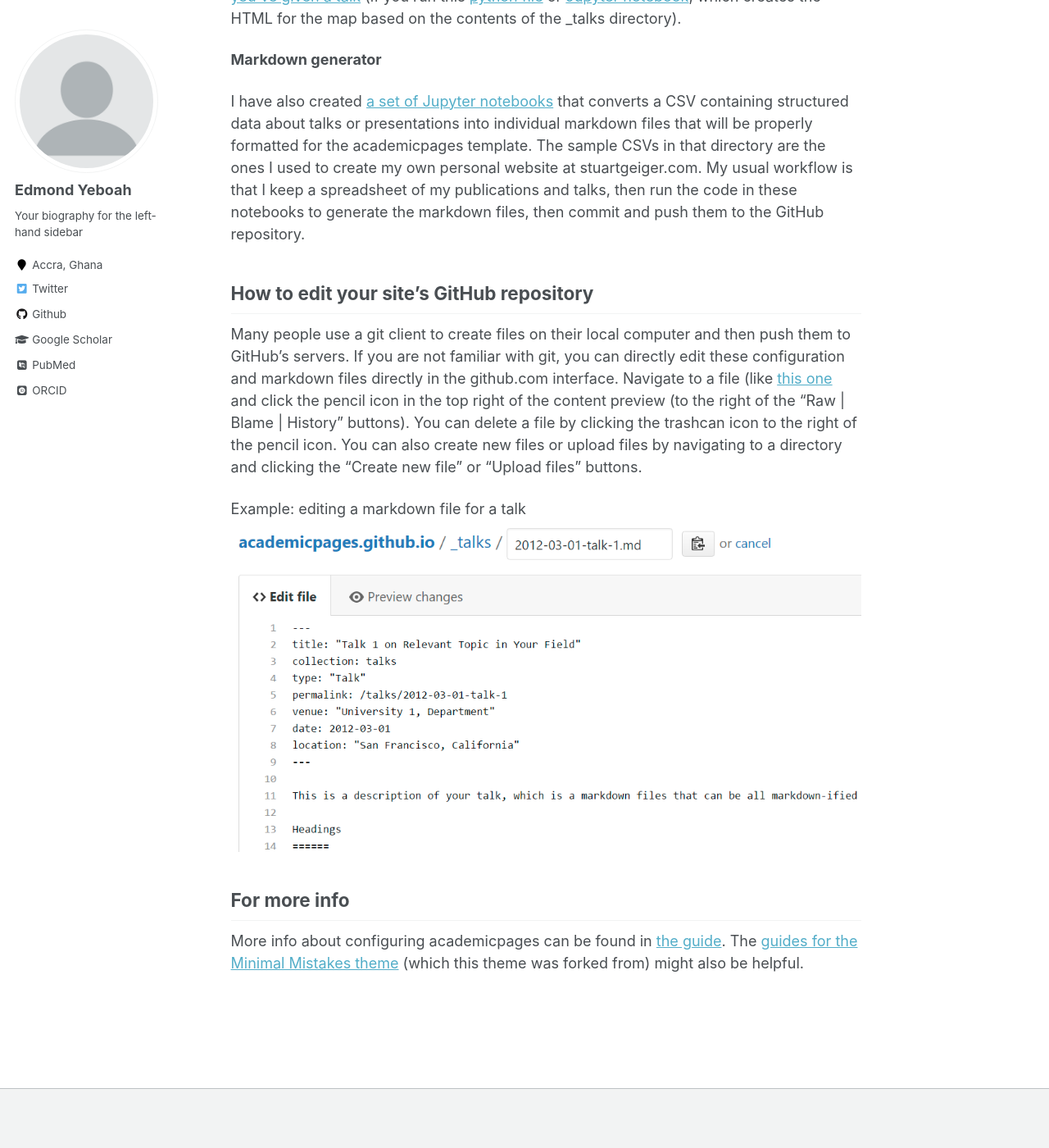
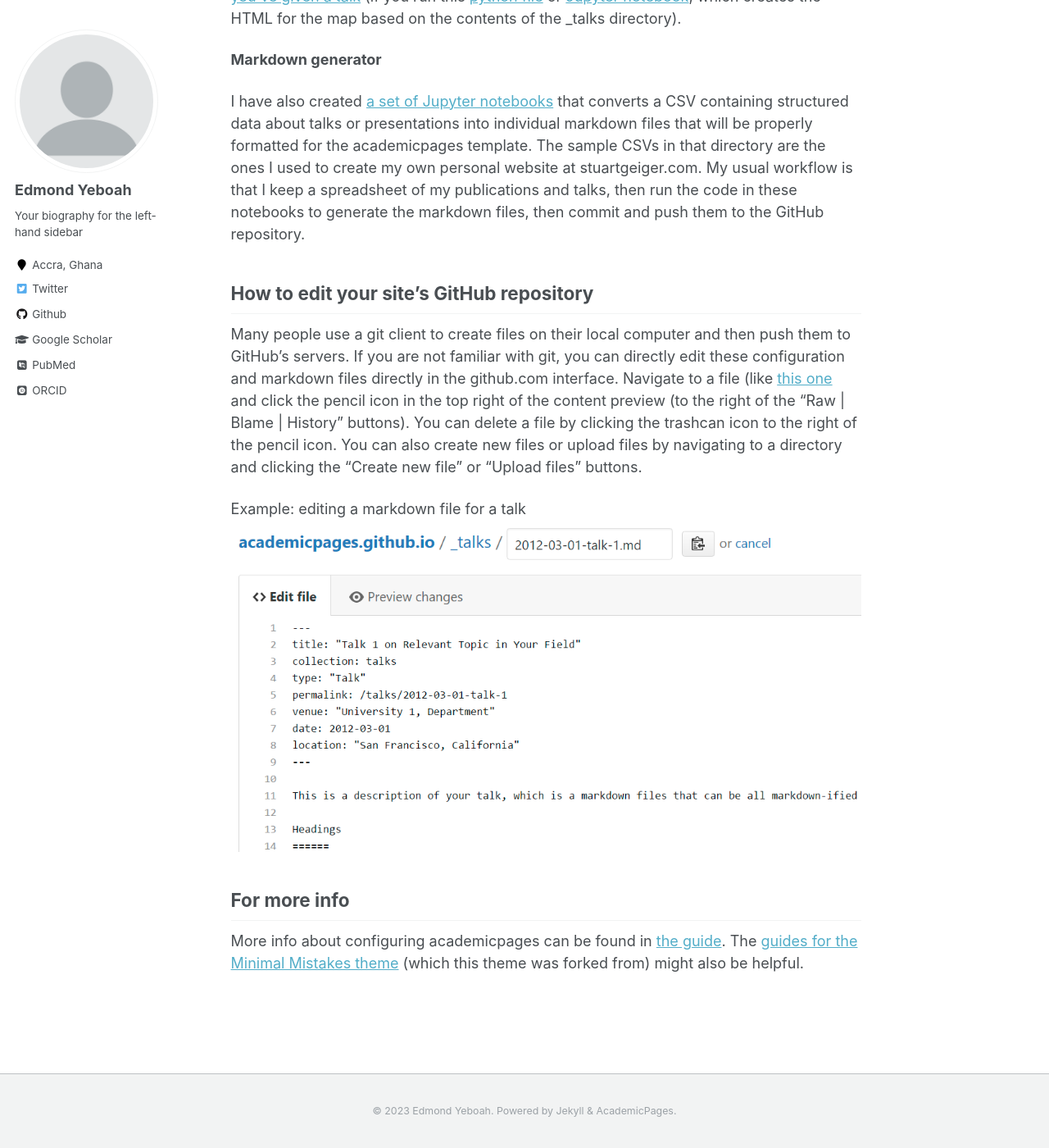
Before and after one commit to edmond-yeboah/edmond-yeboah.github.io, a Jekyll site: the page built from _pages/about.md, in a window 1280 px wide and 1400 px high, scrolled down 1934 px. Shown: the whole window at 82% size. Built offline with Jekyll 4.4.1, drawn with Linux system fonts in a browser that asks for light colours; some web fonts are replaced.

Commit message:
another one

```diff
--- a/_includes/footer.html
+++ b/_includes/footer.html
@@ -21,4 +21,4 @@
   </ul>
 </div> -->
 
-<!-- <div class="page__footer-copyright">&copy; {{ site.time | date: '%Y' }} {{ site.name | default: site.title }}. {{ site.data.ui-text[site.locale].powered_by | default: "Powered by" }} <a href="http://jekyllrb.com" rel="nofollow">Jekyll</a> &amp; <a href="https://github.com/academicpages/academicpages.github.io">AcademicPages</a></a>.</div> -->
+<div class="page__footer-copyright">&copy; {{ site.time | date: '%Y' }} {{ site.name | default: site.title }}. {{ site.data.ui-text[site.locale].powered_by | default: "Powered by" }} <a href="http://jekyllrb.com" rel="nofollow">Jekyll</a> &amp; <a href="https://github.com/academicpages/academicpages.github.io">AcademicPages</a></a>.</div>
--- a/_sass/_footer.scss
+++ b/_sass/_footer.scss
@@ -4,7 +4,8 @@
 
 .page__footer {
   @include clearfix;
-  float: left;
+  // float: left;
+  text-align: center;
   margin-left: 0;
   margin-right: 0;
   width: 100%;
```
